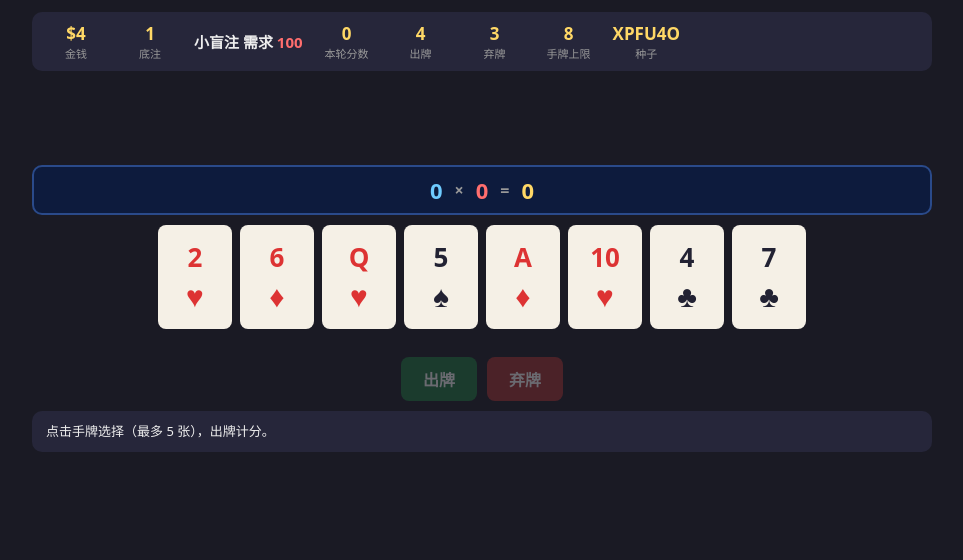
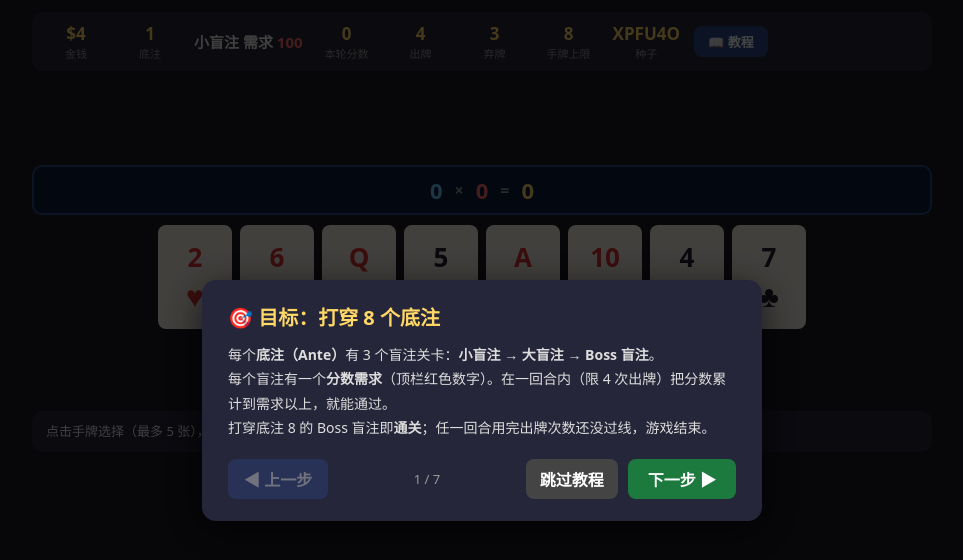
Before and after one commit to Linwei-Chen/balatro-remake, a website built with Vite: page index.html in a window 1280 px wide. Shown: the whole page, without its empty margins (158-1121 px from the left). Built offline with nearby package versions, Linux system fonts and the light colour scheme.

Commit message:
游戏内教程：7 步分步引导 + 常驻帮助入口
- src/ui/tutorial.ts：目标/计分/小丑/弃牌/结算/商店/新手建议 7 页，
  首次进入自动弹出（localStorage 记忆），顶栏「📖 教程」随时回看
- 开局追加一行新手提示（先凑对子）
- 浏览器实测：自动弹出/翻页/跳过/重开/末页完成/刷新记忆 全部通过

```diff
--- a/index.html
+++ b/index.html
@@ -109,6 +109,7 @@
       <div class="stat"><b id="discards">3</b><span>弃牌</span></div>
       <div class="stat"><b id="handSize">8</b><span>手牌上限</span></div>
       <div class="stat"><b id="seedTag">SEED</b><span>种子</span></div>
+      <button id="helpBtn" title="游戏教程" style="padding:6px 14px;font-size:13px;">📖 教程</button>
     </div>
     <div id="jokers"></div>
     <div id="scoreboard"><span class="chips" id="sbChips">0</span><span class="eq">×</span><span class="mult" id="sbMult">0</span><span class="eq">=</span><span class="score" id="sbScore">0</span></div>
--- a/src/ui/main.ts
+++ b/src/ui/main.ts
@@ -18,6 +18,7 @@ import { buildAllJokerDefs } from "../content/jokerDefs.js";
 import { JOKER_RECORDS, type ContentJokerRecord } from "../content/jokers.data.js";
 import { initialHandLevels } from "../core/hands.js";
 import { sellValue } from "../core/economy.js";
+import { maybeShowTutorial, showTutorial } from "./tutorial.js";
 
 const { defs, implemented } = buildAllJokerDefs();
 const recordOf = new Map<string, ContentJokerRecord>(JOKER_RECORDS.map((r) => [r.key, r]));
@@ -150,6 +151,7 @@ function onNextBlind(): void {
   selected.clear();
   lastScoring = null;
   log(`进入 ${blindLabel()}，需求 ${run.requirement} 分。`);
+  if (run.round === 1) log("💡 试着先选出两张点数相同的牌打出（对子最稳）。");
   render();
 }
 
@@ -337,7 +339,13 @@ $("restartBtn").onclick = () => {
   seed = Math.random().toString(36).slice(2, 8).toUpperCase();
   $("overlay").classList.add("hidden");
   $("msg").textContent = "";
-  newGame();
+  // 教程：首次进入自动弹出，之后可从顶栏「📖 教程」回看
+btn("helpBtn").onclick = () => showTutorial();
+newGame();
+maybeShowTutorial();
 };
 
+// 教程：首次进入自动弹出，之后可从顶栏「📖 教程」回看
+btn("helpBtn").onclick = () => showTutorial();
 newGame();
+maybeShowTutorial();
--- /dev/null
+++ b/src/ui/tutorial.ts
@@ -0,0 +1,141 @@
+/**
+ * 游戏内教程：分步引导 + 常驻帮助入口。
+ * 首次进入自动显示（localStorage 记忆），之后随时点「📖 教程」回看。
+ */
+
+interface Step {
+  title: string;
+  body: string; // HTML
+}
+
+const STEPS: Step[] = [
+  {
+    title: "🎯 目标：打穿 8 个底注",
+    body: `
+      <p>每个<b>底注（Ante）</b>有 3 个盲注关卡：<b>小盲注 → 大盲注 → Boss 盲注</b>。</p>
+      <p>每个盲注有一个<b>分数需求</b>（顶栏红色数字）。在一回合内（限 4 次出牌）把分数累计到需求以上，就能通过。</p>
+      <p>打穿底注 8 的 Boss 盲注即<b>通关</b>；任一回合用完出牌次数还没过线，游戏结束。</p>
+    `,
+  },
+  {
+    title: "🃏 出牌计分：筹码 × 倍率",
+    body: `
+      <p>点击手牌选中 1-5 张（最多 5 张），点「<b>出牌</b>」计分。</p>
+      <p><b>分数 = 筹码 × 倍率</b>，顶栏计分板实时显示。</p>
+      <p>两个来源叠加：</p>
+      <p>① <b>牌型</b>给基础筹码和倍率——高牌 5×1 最弱，<b>对子 10×2</b>、两对、三条（30×3）、顺子、同花（35×4）…越稀有越强；</p>
+      <p>② <b>每张牌面点数</b>加筹码——数字牌加面值，J/Q/K/10 各 +10，A +11。</p>
+      <p>例：一对 A = 牌型 10 筹码 + 11 + 11 = 32 筹码，× 倍率 2 = <b>64 分</b>。</p>
+    `,
+  },
+  {
+    title: "🤹 小丑牌：得分引擎",
+    body: `
+      <p>最多装备 <b>5 个小丑</b>（顶部一排）。出牌计分时它们依次触发效果：</p>
+      <p>· <b>+筹码 / +倍率</b>：如「每张钻石牌 +3 倍率」「手牌含对子时 +8 倍率」；</p>
+      <p>· <b>×倍率</b>：成倍放大，后期主要靠它；</p>
+      <p>· <b>给钱 / 重触发</b>：回合末给钱、让某张牌多计一次分。</p>
+      <p>计分日志（消息区）会逐条显示触发顺序，顺序与摆放位置有关——<b>排列小丑也是策略</b>。</p>
+      <p>小丑只能从商店获得，各有稀有度（蓝=普通 / 绿=罕见 / 红=稀有）。</p>
+    `,
+  },
+  {
+    title: "🗑️ 弃牌：换掉不要的牌",
+    body: `
+      <p>每回合有 <b>3 次弃牌</b>：选 1-5 张牌点「弃牌」，直接换新牌（不消耗出牌次数）。</p>
+      <p>用途：凑对子/顺子/同花。手牌上限 8 张，弃掉 2 张会立即补 2 张。</p>
+      <p>提示：弃牌不加分也不给钱，但能把烂手换成强牌型——通常更划算。</p>
+    `,
+  },
+  {
+    title: "💰 结算：过线后拿钱",
+    body: `
+      <p>分数过线后出现「<b>结算 💰</b>」按钮，点它领取本回合收入：</p>
+      <p>· <b>盲注奖励</b>：小盲 $3 / 大盲 $4 / Boss $5（底注 8 的 Boss 给 $8）；</p>
+      <p>· <b>剩余出牌次数 × $1</b>：省着点用，剩 4 次出牌 = 白拿 $4；</p>
+      <p>· <b>利息</b>：每持有 $5 得 $1，单回合上限 $5（有 $25 就拿满）——所以<b>存钱也有收益</b>；</p>
+      <p>· <b>金卡</b>：手牌里带「金」标签的牌留到回合末，每张 $3。</p>
+      <p>开局只有 $4，一切 expansions 靠钱推动。</p>
+    `,
+  },
+  {
+    title: "🛒 商店：花钱变强",
+    body: `
+      <p>每次结算后进入商店：</p>
+      <p>· <b>购买</b>小丑（价格各异，买了立即装备）；</p>
+      <p>· <b>重掷</b>：刷新货架，$5 起步，每局商店里每掷一次 +$1；</p>
+      <p>· <b>卖小丑</b>：点顶部的小丑卡（显示卖价 = 半价），腾槽位或换钱。</p>
+      <p>点「下一盲注 ▶」继续。难度随底注陡增：底注 1 总需求约 450 分，底注 8 的 Boss 要 70000 分——<b>小丑组合就是你的成长曲线</b>。</p>
+    `,
+  },
+  {
+    title: "💡 新手建议",
+    body: `
+      <p>· 第一局目标先求「对子」，看到两张同点数就出；</p>
+      <p>· <b>倍率小丑优先</b>于筹码小丑（乘法增长快）；</p>
+      <p>· Boss 盲注有特殊规则（会在对局里逐步遇到），打不过就存钱+重掷找对策；</p>
+      <p>· 牌上的小标签是<b>强化</b>：金=给钱、钢铁=留手中时 ×1.5 倍率、玻璃=×2 倍率但可能碎、幸运=概率加成；</p>
+      <p>· 顶栏「种子」是本局随机数种子——同种子同样操作必然同结果。</p>
+      <p>祝早日通关！随时点右上「📖 教程」回看本教程。</p>
+    `,
+  },
+];
+
+const STORAGE_KEY = "balatro-remake-tutorial-seen";
+
+let stepIndex = 0;
+
+function renderStep(box: HTMLElement): void {
+  const step = STEPS[stepIndex]!;
+  box.querySelector(".tut-title")!.innerHTML = step.title;
+  box.querySelector(".tut-body")!.innerHTML = step.body;
+  box.querySelector(".tut-progress")!.textContent = `${stepIndex + 1} / ${STEPS.length}`;
+  const prev = box.querySelector<HTMLButtonElement>(".tut-prev")!;
+  prev.disabled = stepIndex === 0;
+  const next = box.querySelector<HTMLButtonElement>(".tut-next")!;
+  next.textContent = stepIndex === STEPS.length - 1 ? "开始游戏 ▶" : "下一步 ▶";
+}
+
+export function showTutorial(): void {
+  document.getElementById("tutorial")?.remove();
+  const overlay = document.createElement("div");
+  overlay.id = "tutorial";
+  overlay.style.cssText =
+    "position:fixed;inset:0;background:#000b;display:flex;align-items:center;justify-content:center;z-index:100;";
+  overlay.innerHTML = `
+    <div style="background:#26263a;border-radius:14px;max-width:560px;width:92%;max-height:86vh;overflow-y:auto;padding:22px 26px;box-shadow:0 8px 40px #000a;">
+      <div class="tut-title" style="font-size:20px;font-weight:800;margin-bottom:12px;color:#ffd866;"></div>
+      <div class="tut-body" style="font-size:14px;line-height:1.75;color:#ddd;"></div>
+      <div style="display:flex;align-items:center;gap:10px;margin-top:18px;">
+        <button class="tut-prev" style="padding:8px 16px;">◀ 上一步</button>
+        <span class="tut-progress" style="color:#999;font-size:13px;flex:1;text-align:center;"></span>
+        <button class="tut-skip" style="padding:8px 14px;background:#444;">跳过教程</button>
+        <button class="tut-next" style="padding:8px 20px;background:#1d7a3f;"></button>
+      </div>
+    </div>`;
+  document.body.appendChild(overlay);
+  const box = overlay.firstElementChild as HTMLElement;
+
+  box.querySelector(".tut-prev")!.addEventListener("click", () => {
+    if (stepIndex > 0) { stepIndex--; renderStep(box); }
+  });
+  box.querySelector(".tut-next")!.addEventListener("click", () => {
+    if (stepIndex < STEPS.length - 1) { stepIndex++; renderStep(box); }
+    else close();
+  });
+  box.querySelector(".tut-skip")!.addEventListener("click", close);
+
+  function close(): void {
+    localStorage.setItem(STORAGE_KEY, "1");
+    overlay.remove();
+  }
+
+  renderStep(box);
+}
+
+/** 首次进入自动弹出；返回是否弹出了 */
+export function maybeShowTutorial(): boolean {
+  if (localStorage.getItem(STORAGE_KEY)) return false;
+  showTutorial();
+  return true;
+}
```
